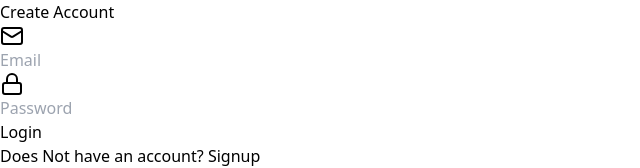
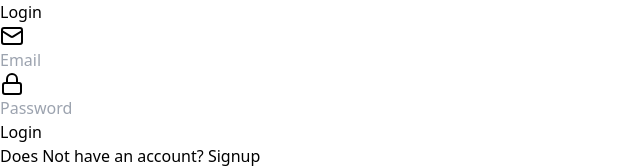
Before and after one commit to ahmedalgrgawy/Mern-Jwt-Auth, a React (Vite) app in the folder client/: page /login in a window 1280 px wide. Shown: the top 168 px of the page, without its empty margins (0-640 px from the left). Built offline with nearby package versions, Linux system fonts and the light colour scheme.

Commit message:
Login Ui

```diff
--- a/client/src/Pages/Login.jsx
+++ b/client/src/Pages/Login.jsx
@@ -17,7 +17,7 @@ const Login = () => {
         <motion.div className='max-w-md w-full bg-gray-800 bg-opacity-50 backdrop-filter backdrop-blur-xl rounded-2xl shadow-xl overflow-hidden' initial={{ opacity: 0, y: 20 }} animate={{ opacity: 1, y: 0 }} transition={{ duration: 0.5 }}>
             <div className="p-8">
                 <h2 className='text-3xl font-bold mb-6 text-center bg-gradient-to-r from-green-400 to-emerald-500 text-transparent bg-clip-text'>
-                    Create Account
+                    Login
                 </h2>
 
                 <form onSubmit={handleLogin}>
```
